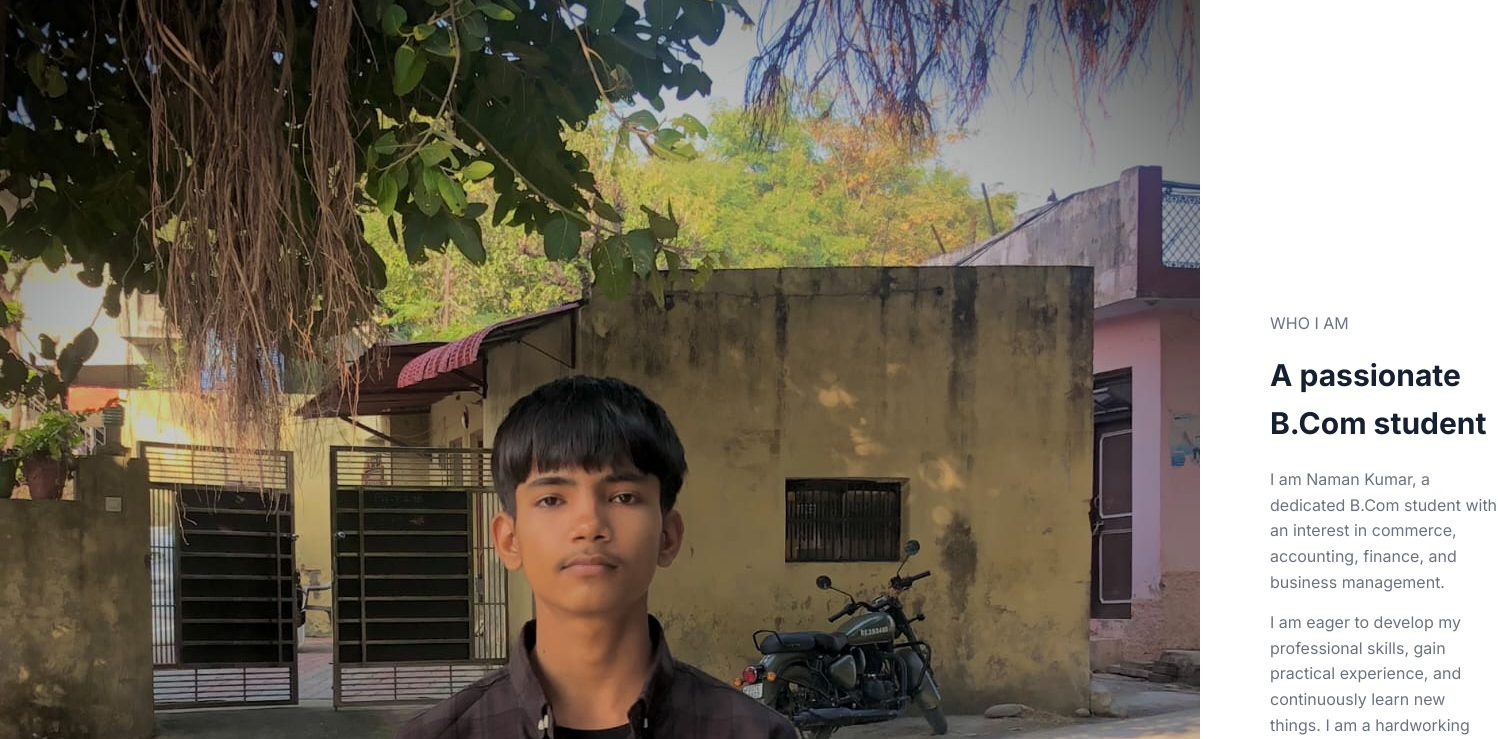
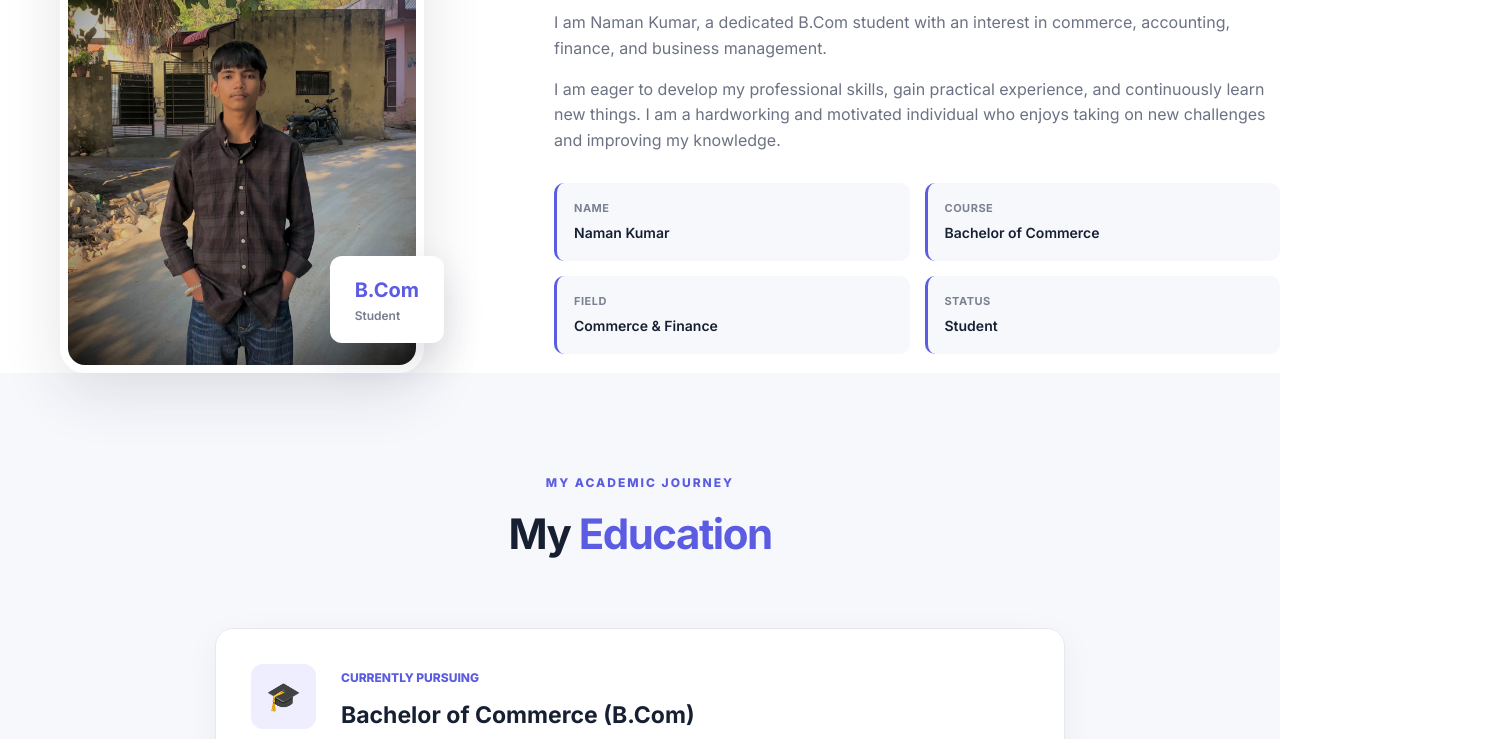
Before and after one commit to sandeepkumar0206/Naman-Portfolio, a plain HTML site: page index.html in a window 1280 px wide. Shown: the part 647-1386 px from the top of the page, 1498 px wide, since content can reach past the window. Drawn offline with Linux system fonts and the light colour scheme.

Commit message:
Update style.css

```diff
--- a/style.css
+++ b/style.css
@@ -871,3 +871,111 @@ footer {
     }
 
 }
+/* =========================
+   ABOUT PHOTO
+========================= */
+
+.about-photo-wrapper {
+    position: relative;
+    max-width: 440px;
+    margin: auto;
+}
+
+.about-photo {
+    width: 100%;
+    height: 480px;
+    overflow: hidden;
+    border-radius: 25px;
+    background: #eeeefe;
+    border: 8px solid white;
+    box-shadow: 0 20px 60px rgba(30, 34, 60, 0.12);
+}
+
+.about-photo img {
+    width: 100%;
+    height: 100%;
+    display: block;
+    object-fit: cover;
+    object-position: center;
+}
+
+
+/* Small badge over photo */
+
+.photo-badge {
+    position: absolute;
+    right: -20px;
+    bottom: 30px;
+
+    background: white;
+    padding: 18px 25px;
+
+    border-radius: 12px;
+
+    box-shadow: 0 15px 40px rgba(30, 34, 60, 0.15);
+
+    display: flex;
+    flex-direction: column;
+}
+
+.photo-badge strong {
+    font-size: 20px;
+    color: #5b5ce2;
+}
+
+.photo-badge span {
+    font-size: 12px;
+    color: #777d8e;
+    font-weight: 600;
+}
+
+
+/* About heading */
+
+.about-label {
+    color: #5b5ce2 !important;
+    font-size: 12px !important;
+    font-weight: 800;
+    letter-spacing: 2px;
+    margin-bottom: 8px !important;
+}
+
+.about-text h3 {
+    font-size: 32px;
+    margin-bottom: 20px;
+}
+
+
+/* About information */
+
+.about-info {
+    display: grid;
+    grid-template-columns: 1fr 1fr;
+    gap: 15px;
+    margin-top: 30px;
+}
+
+.about-info div {
+    padding: 17px;
+    background: #f7f8fc;
+    border-radius: 10px;
+    border-left: 3px solid #5b5ce2;
+}
+
+.about-info strong,
+.about-info span {
+    display: block;
+}
+
+.about-info strong {
+    font-size: 11px;
+    color: #7b8191;
+    margin-bottom: 4px;
+    text-transform: uppercase;
+    letter-spacing: 0.5px;
+}
+
+.about-info span {
+    font-size: 14px;
+    font-weight: 600;
+}
```
